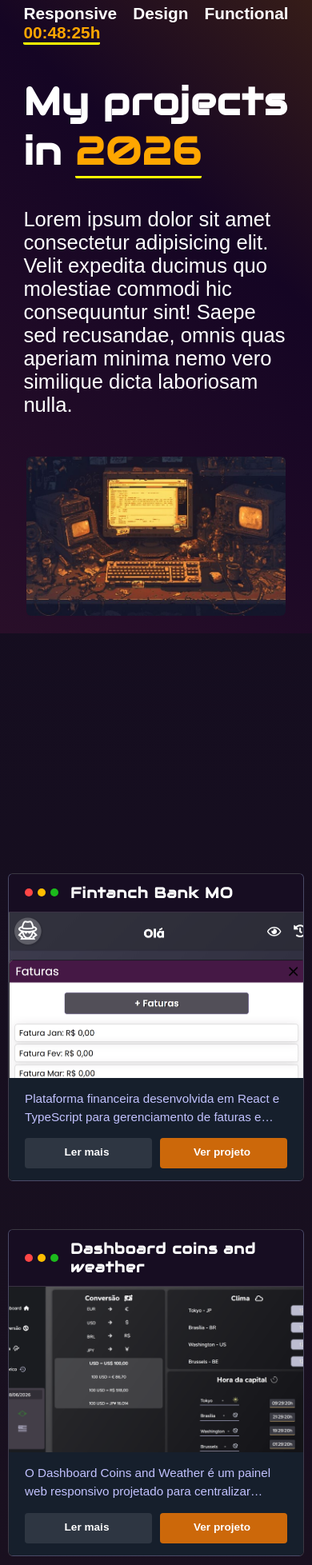
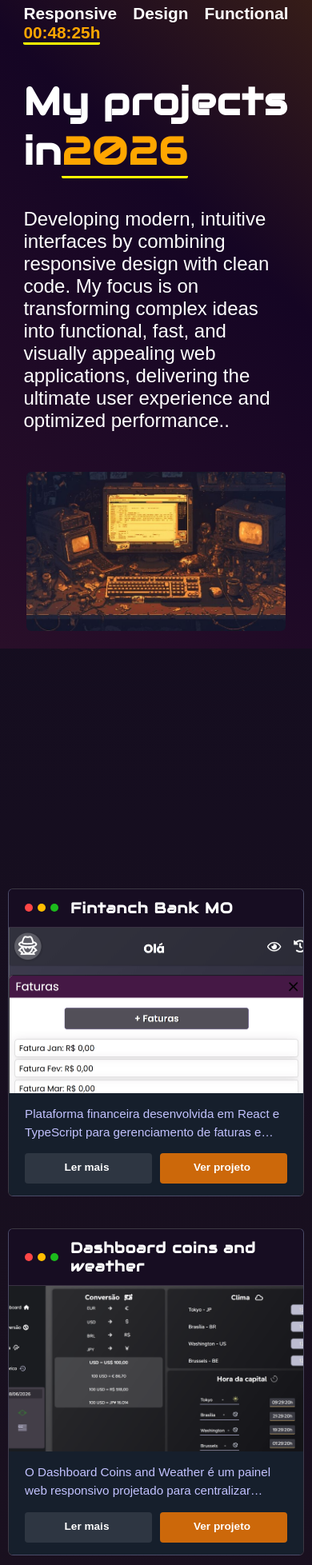
Before and after one commit to SantV7/sant_portfolio, a React (Vite) app: page / in a window 390 px wide. Shown: the part 3176-5133 px from the top of the page at 80% size. Built offline with nearby package versions, Linux system fonts and the light colour scheme; a web font is replaced by a local one.

Commit message:
melhorando o card do projeto

```diff
--- a/src/components/Projects/Project.module.css
+++ b/src/components/Projects/Project.module.css
@@ -10,7 +10,6 @@
     align-items: center;
     margin-bottom: 300px;
 }
-
 
 .card_intro_flex {
     min-height: 705px;
@@ -38,7 +37,6 @@
 .card_intro_flex:hover .font_orange {
     color: rgb(255, 208, 0);
 }
-
 
 .aten {
     display: grid;
@@ -90,7 +88,7 @@
 }
 
 .context_paragraph  p {
-    font-size: 1.6rem;
+    font-size: 1.5rem;
     font-family: "Tektur", sans-serif;
 }
 
@@ -109,21 +107,18 @@
     border-radius: 6px;
 }
 
-
 .sect_view_projects {
     display: flex;
-    justify-content: center;
-    align-items: center;
+    justify-content: space-around;
+    align-items: stretch;
     flex-flow: row wrap;
-    gap: 60px;
+    gap: 40px;
+    max-width: 85%;
+    margin: 0 auto;
     padding: 0 10px;
 }
 
-
-
-
 @media screen and (max-width: 1024px) {
-
     .project_sect {
         margin-top: 50px;
     }
@@ -147,6 +142,8 @@
 
     .sect_view_projects {
         flex-flow: column nowrap;
-
+        justify-content: center;
+        align-items: center;
+        max-width: 100%;
     }
 }
--- a/src/components/Projects/Project.tsx
+++ b/src/components/Projects/Project.tsx
@@ -172,9 +172,13 @@ const Project = () => {
                   </div>
                 </header>
 
-                <h3 ref={titleTxtRef} className={styles.main_title_card}>My projects in <span className={styles.font_orange}>2026</span></h3>
+                <h3 ref={titleTxtRef} className={styles.main_title_card}>My projects in
+                  <span className={styles.font_orange}>2026</span>
+                </h3>
                 <div className={styles.context_paragraph}>
-                  <p ref={paragraphRef}>Lorem ipsum dolor sit amet consectetur adipisicing elit. Velit expedita ducimus quo molestiae commodi hic consequuntur sint! Saepe sed recusandae, omnis quas aperiam minima nemo vero similique dicta laboriosam nulla.</p>
+                  <p ref={paragraphRef}>Developing modern, intuitive interfaces by combining responsive design with clean code.
+                    My focus is on transforming complex ideas into functional, fast, and visually appealing  web applications,
+                    delivering the ultimate user experience and optimized performance..</p>
                 </div>
               </div>
 
```
